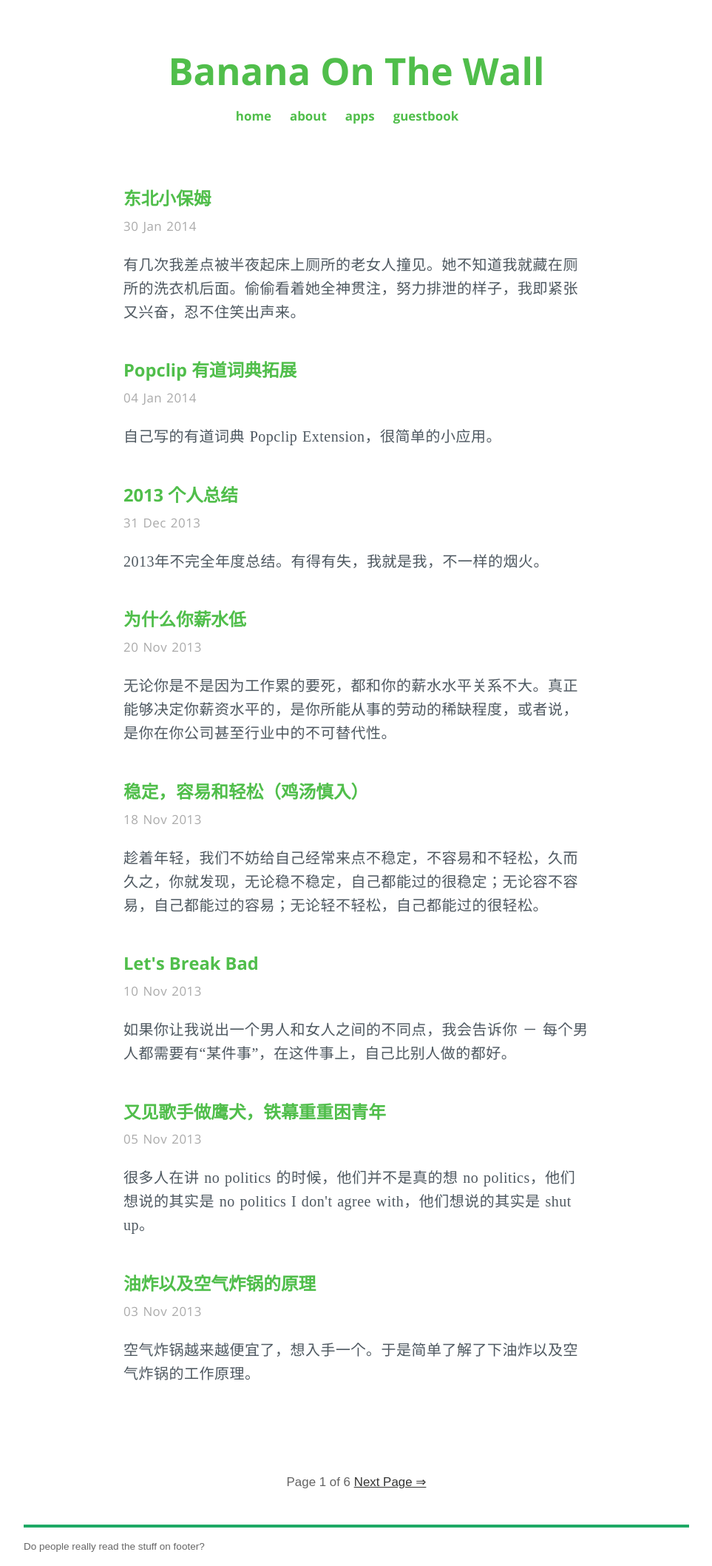
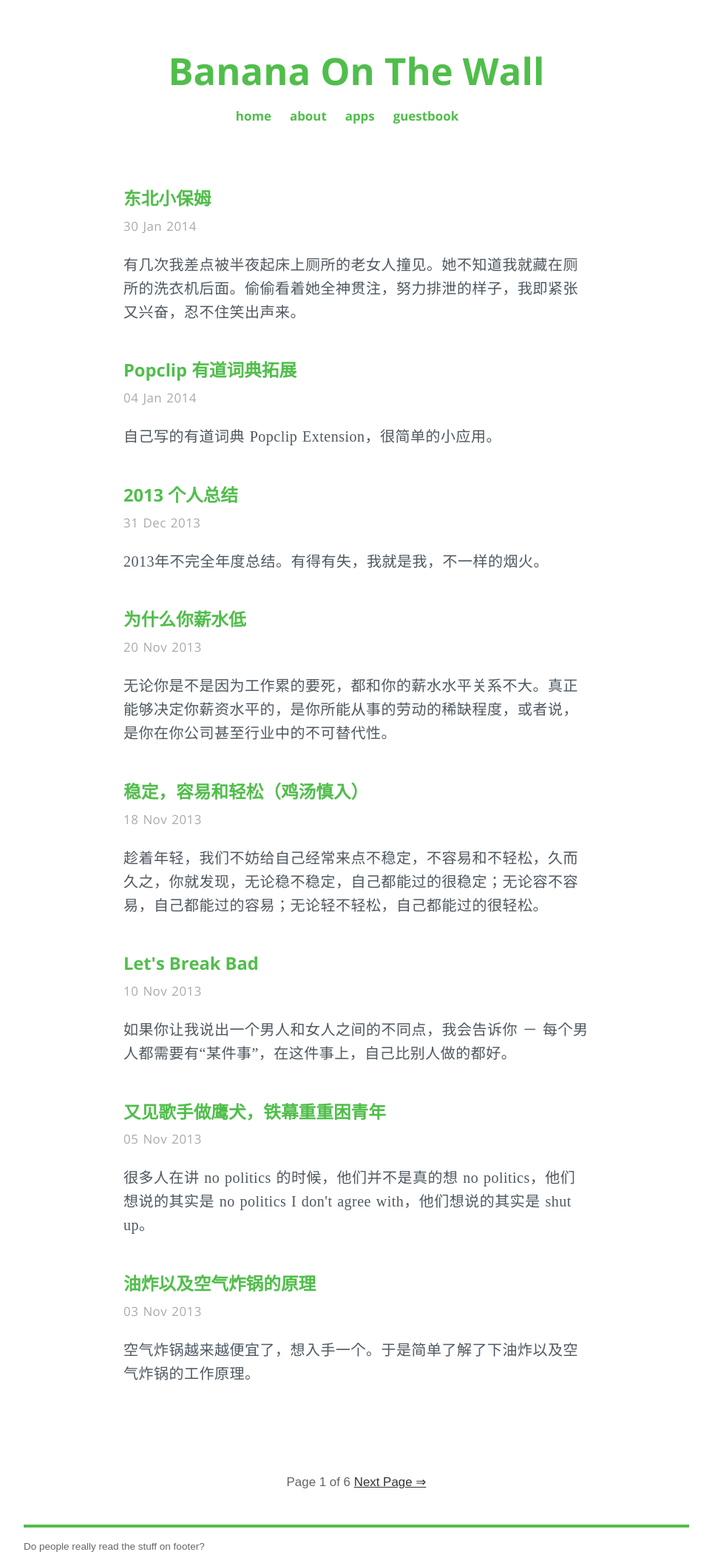
Before and after one commit to BananaOnTheWall/bananaonthewall.github.io, a Jekyll site: the page built from index.html, in a window 1280 px wide. Shown: the whole page at 74% size, without its empty margins (158-1121 px from the left). Built offline with Jekyll 4.4.1, drawn with Linux system fonts in a browser that asks for light colours; some web fonts are replaced; the list of posts is cut into pages by our own code.

Commit message:
bottom border color changed

```diff
--- a/css/main.css
+++ b/css/main.css
@@ -133,7 +133,7 @@ ul.posts span {
 .site .footer {
   font-size: 80%;
   color: #666;
-  border-top: 4px solid #1ea965;
+  border-top: 4px solid rgb(80, 190, 75);
   margin-top: 2em;
   overflow: hidden;
   float: left;
```
